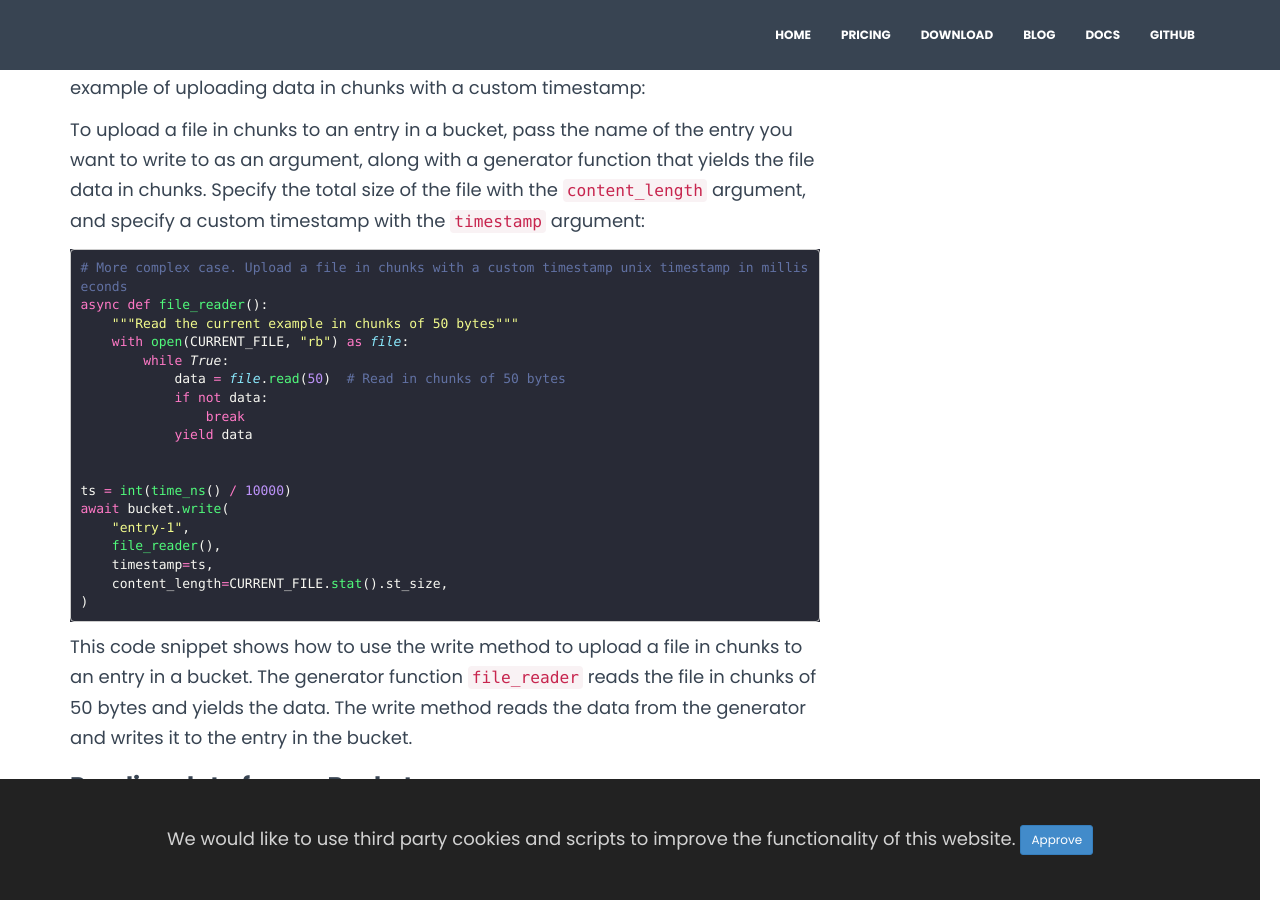
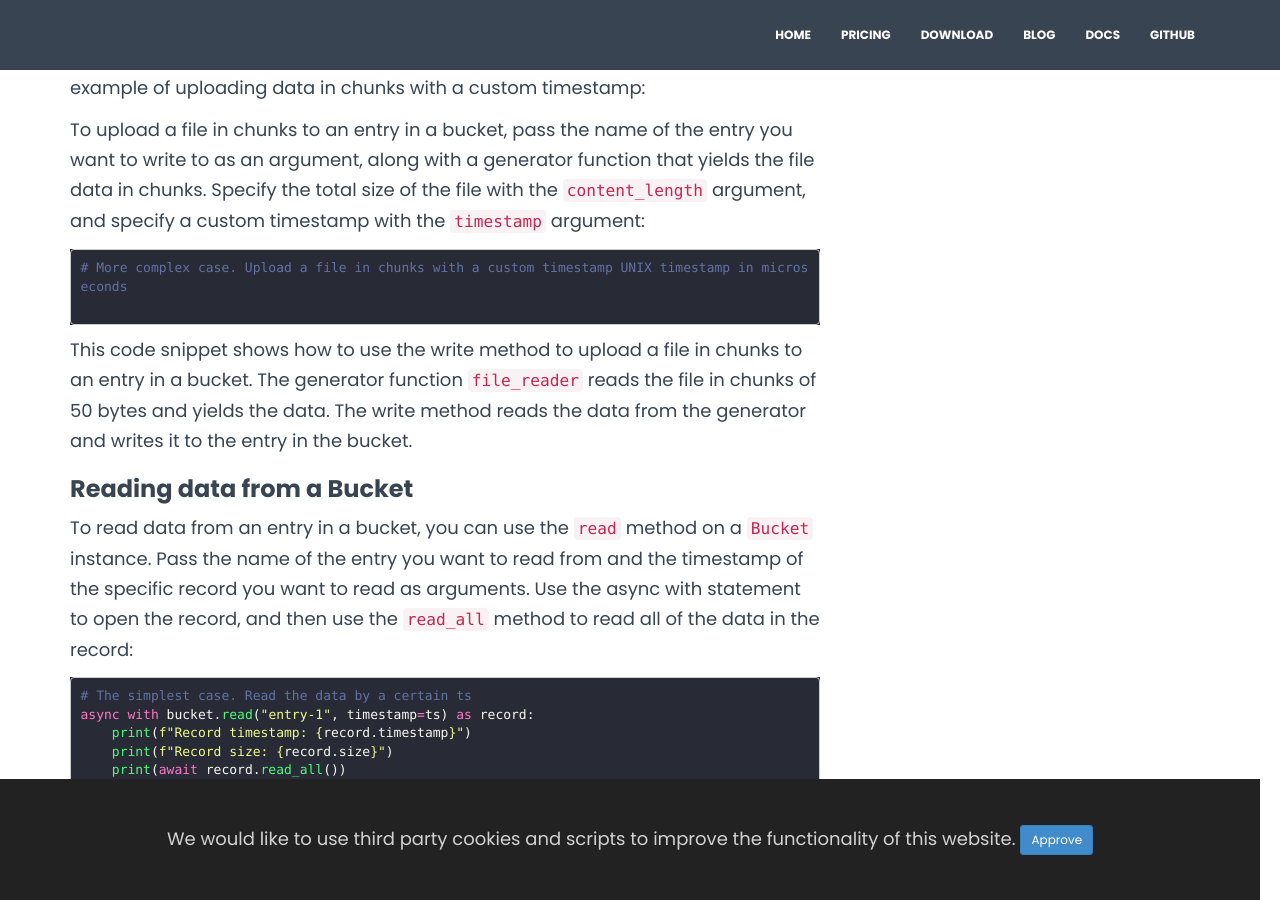
Before and after one commit to reductstore/homepage, a Jekyll site: the page built from _posts/2023-01-09-py-sdk-quick-start.md, in a window 1280 px wide and 900 px high, scrolled down 2892 px. Built offline with Jekyll 4.4.1, drawn with Linux system fonts in a browser that asks for light colours; nearby versions of some CDN libraries; some of the changed text lies outside the part shown.

Commit message:
fix timestamps

````diff
--- a/_posts/2023-01-09-py-sdk-quick-start.md
+++ b/_posts/2023-01-09-py-sdk-quick-start.md
@@ -11,9 +11,9 @@
 
 ---
 
-
 This quick start guide will walk you through the process of installing and using the [ReductStore Python client SDK](https://github.com/reductstore/reduct-py) to
 interact with a [ReductStore](https://github.com/reductstore/reductstore) instance.
+
 ## Installing the SDK
 
 To install the ReductStore SDK, you will need to have Python 3.7 or higher installed on your machine. Once Python is
@@ -66,7 +66,7 @@
     # The simplest case. Write some data with the current timestamp
     await bucket.write("entry-1", b"Hello, World!")
 
-    # More complex case. Upload a file in chunks with a custom timestamp unix timestamp in milliseconds
+    # More complex case. Upload a file in chunks with a custom timestamp unix timestamp in microseconds
     async def file_reader():
         """Read the current example in chunks of 50 bytes"""
         with open(CURRENT_FILE, "rb") as file:
@@ -154,24 +154,8 @@
 argument:
 
 ```python
-# More complex case. Upload a file in chunks with a custom timestamp unix timestamp in milliseconds
-async def file_reader():
-    """Read the current example in chunks of 50 bytes"""
-    with open(CURRENT_FILE, "rb") as file:
-        while True:
-            data = file.read(50)  # Read in chunks of 50 bytes
-            if not data:
-                break
-            yield data
+# More complex case. Upload a file in chunks with a custom timestamp UNIX timestamp in microseconds
 
-
-ts = int(time_ns() / 10000)
-await bucket.write(
-    "entry-1",
-    file_reader(),
-    timestamp=ts,
-    content_length=CURRENT_FILE.stat().st_size,
-)
 ```
 
 This code snippet shows how to use the write method to upload a file in chunks to an entry in a bucket. The generator
````
Also changed, not shown: other parts of _posts/2023-01-09-py-sdk-quick-start.md (+1 -1 lines).
